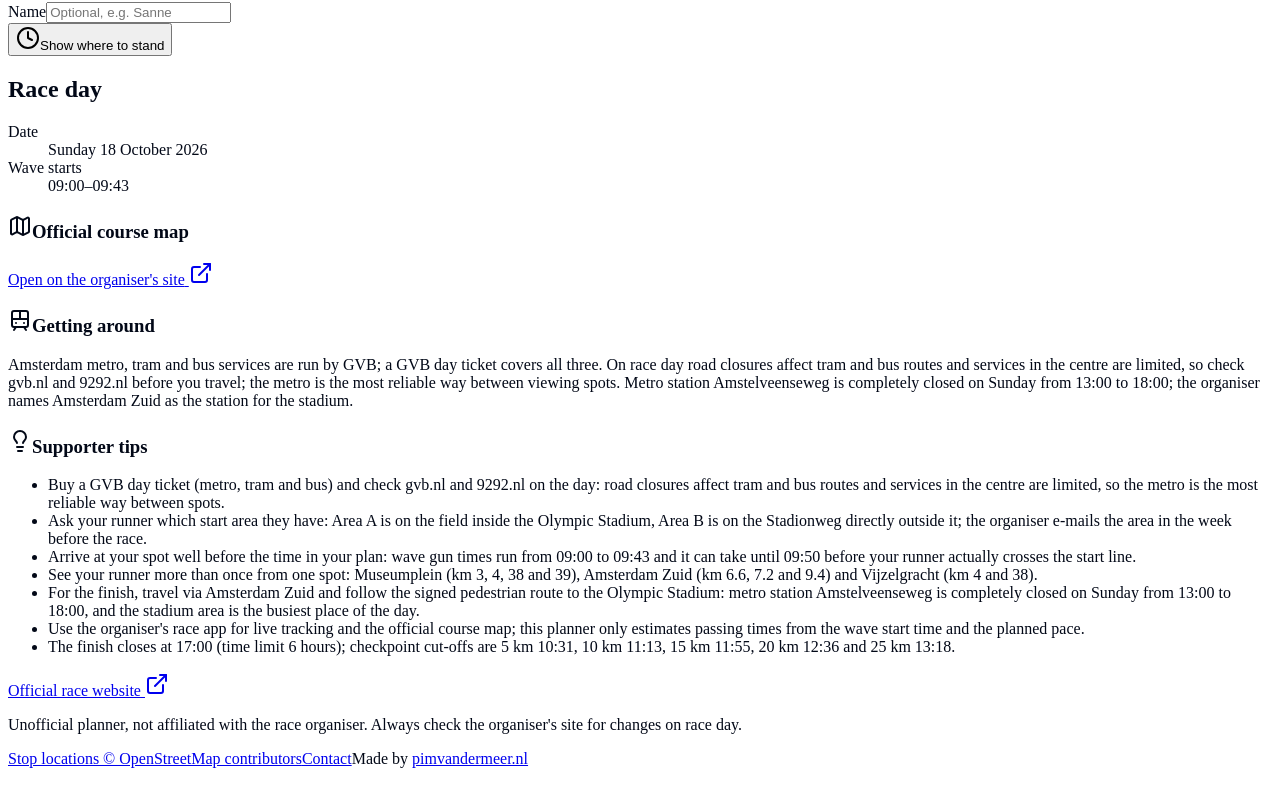
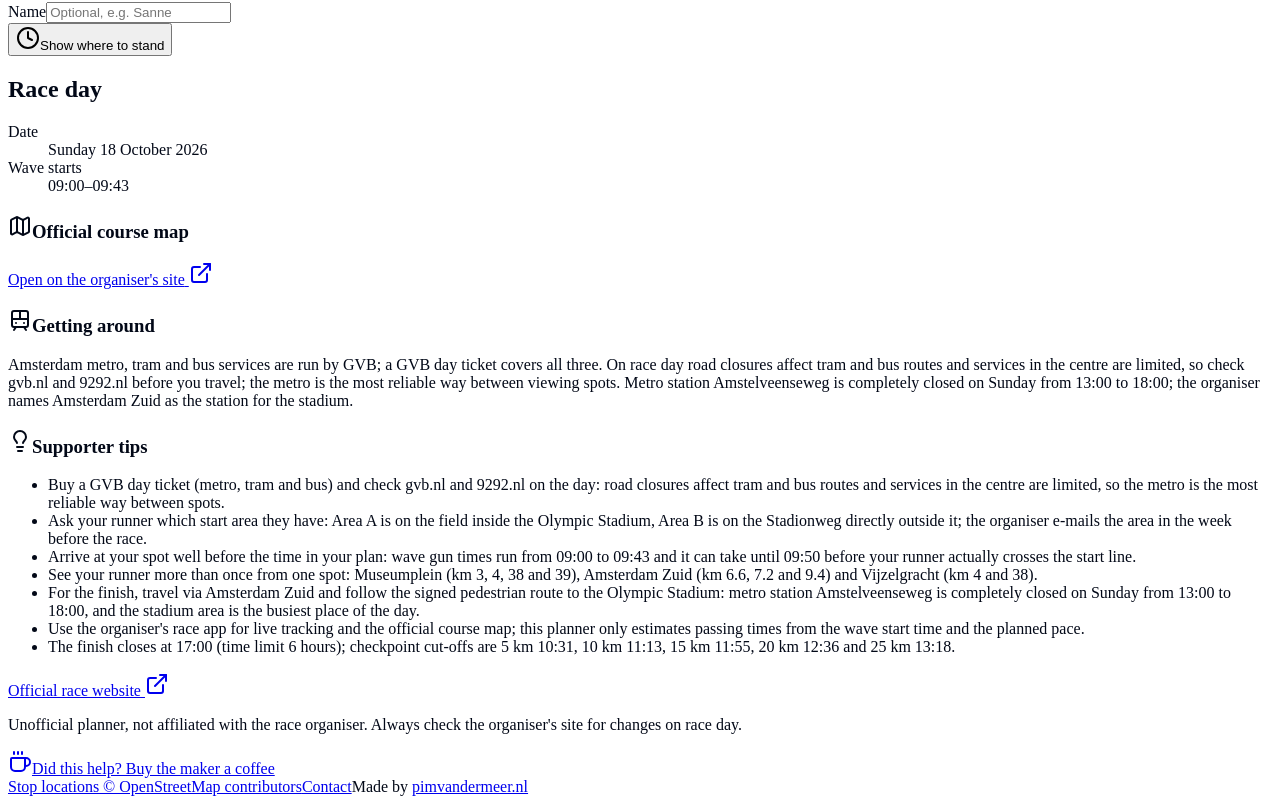
Before and after one commit to Pimvandermeer/marathon_runner, a React (Vite) app in the folder client/: page / in a window 1280 px wide. Shown: the part 590-1402 px from the top of the page. Before the commit the page ends 1374 px from the top, so only its background shows below. Built offline with nearby package versions, Linux system fonts and the light colour scheme.

Commit message:
Set the tip link to bunq.me/marathonsupporter and pin it in a test
Co-Authored-By: Claude Opus 5.5 <noreply@anthropic.com>

```diff
--- a/client/src/config.ts
+++ b/client/src/config.ts
@@ -2,6 +2,7 @@
  * Site-wide settings that are not race data.
  *
  * TIP_URL: the maker's permanent bunq.me link. While it is null, no tip link
- * is shown anywhere. It must be an https URL (checked in config.test.ts).
+ * is shown anywhere. The exact value is pinned in config.test.tsx, so a
+ * swapped link fails the build before it can deploy.
  */
-export const TIP_URL: string | null = null;
+export const TIP_URL: string | null = "https://bunq.me/marathonsupporter";
```
Also changed, not shown: 1 other file (tests, documents, lock files or other folders).
